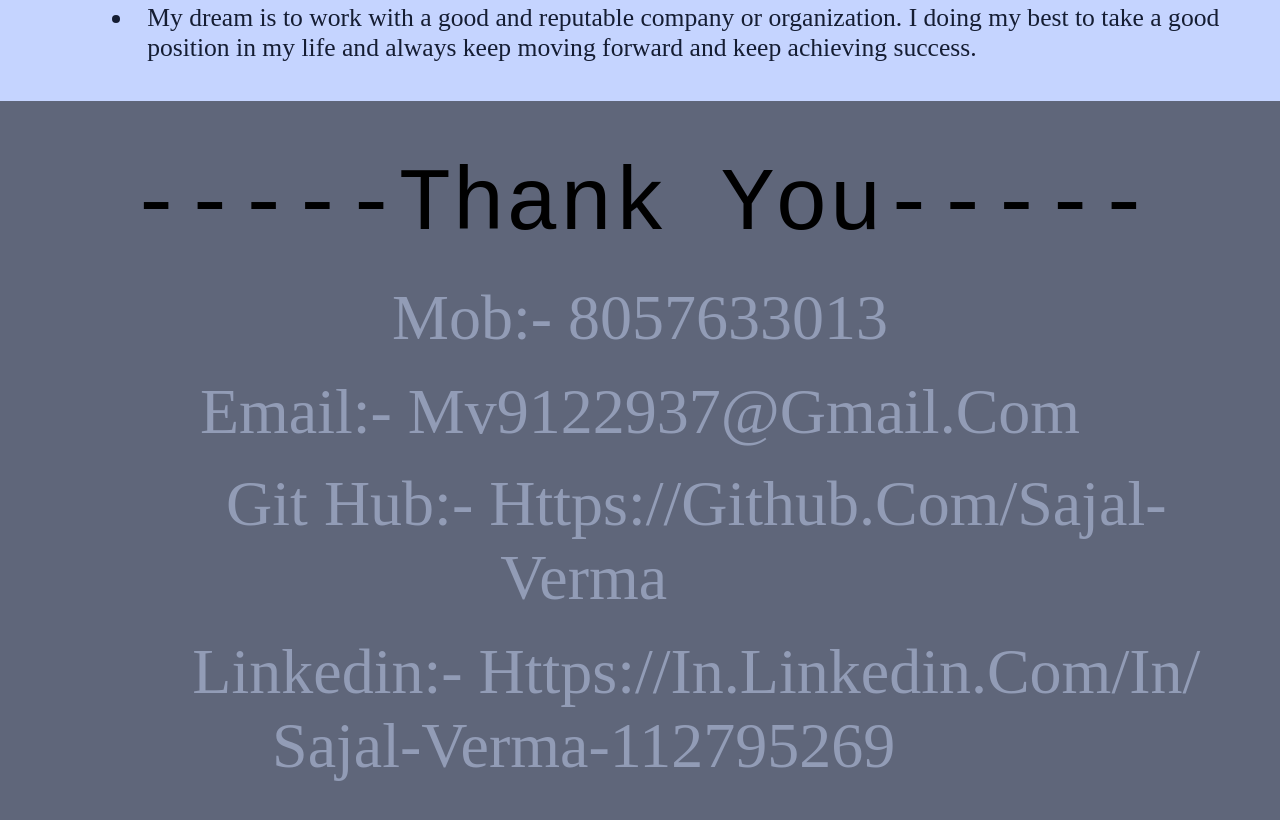
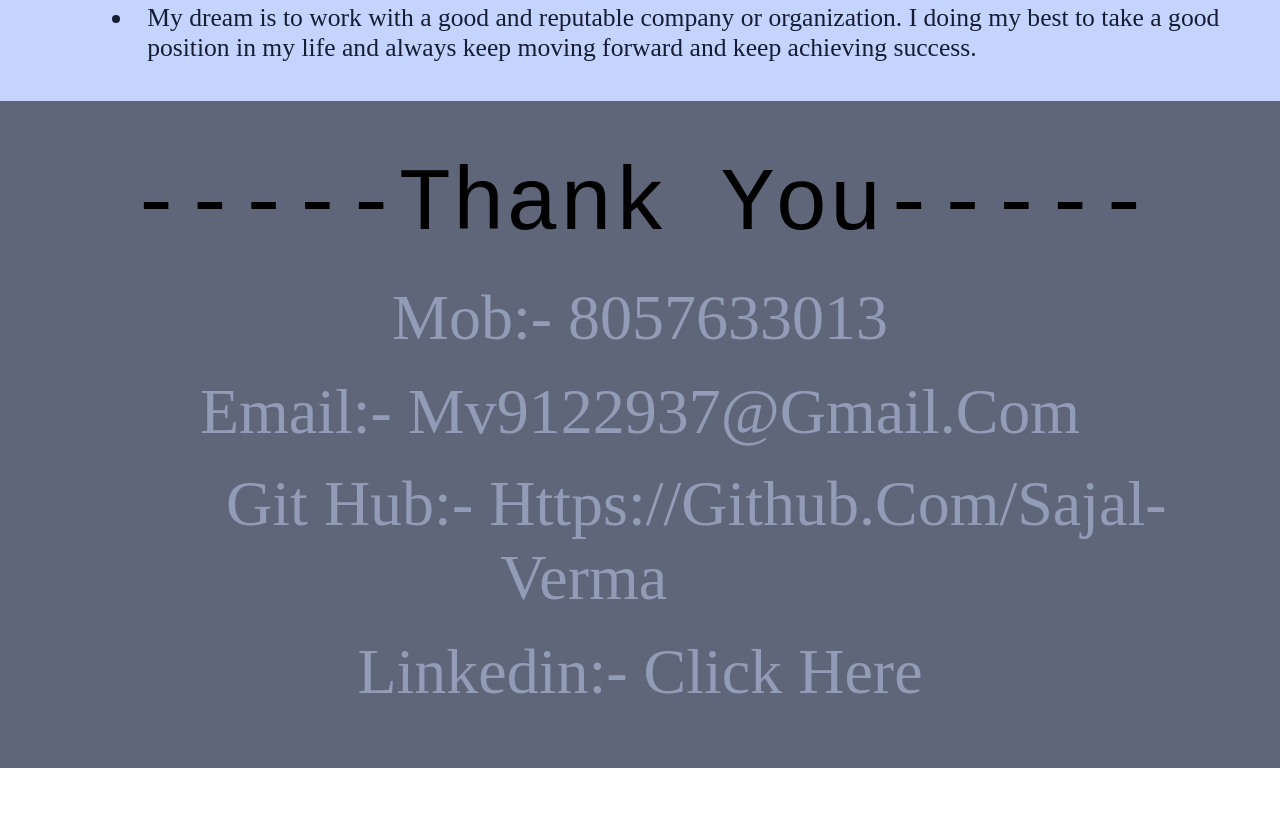
Before and after one commit to Sajal-Verma/resume, a plain HTML site: page index.html in a window 1280 px wide. Shown: the part 2508-3328 px from the top of the page. After the commit the page ends 3276 px from the top, so only its background shows below. Drawn offline with nearby package versions, Linux system fonts and the light colour scheme.

Commit message:
Update index.html

```diff
--- a/index.html
+++ b/index.html
@@ -208,8 +208,7 @@
                 <article>mob:- 8057633013</article>
                 <article>email:- mv9122937@gmail.com</article>
                 <article><a target="_blank" style="text-transform:capitalize; margin: 0vw; text-decoration: none; padding: 0.5vw 8.8vw 0.5vw 8.8vw; color:  #929cb6;" href="https://github.com/Sajal-Verma">git hub:- https://github.com/Sajal-Verma </a></article>
-                <article><a target="_blank" style="text-transform:capitalize; margin: 0vw; padding: 0.5vw 8.8vw 0.5vw 8.8vw; text-decoration: none; color:  #929cb6;" href="https://in.linkedin.com/in/sajal-verma-112795269">linkedin:- https://in.linkedin.com/in/
-                    sajal-verma-112795269</a></article>
+                <article><a target="_blank" style="text-transform:capitalize; margin: 0vw; padding: 0.5vw 8.8vw 0.5vw 8.8vw; text-decoration: none; color:  #929cb6;" href="https://in.linkedin.com/in/sajal-verma-112795269">linkedin:- click here</a></article>
             </section>
         </footer>
     </body>
```
